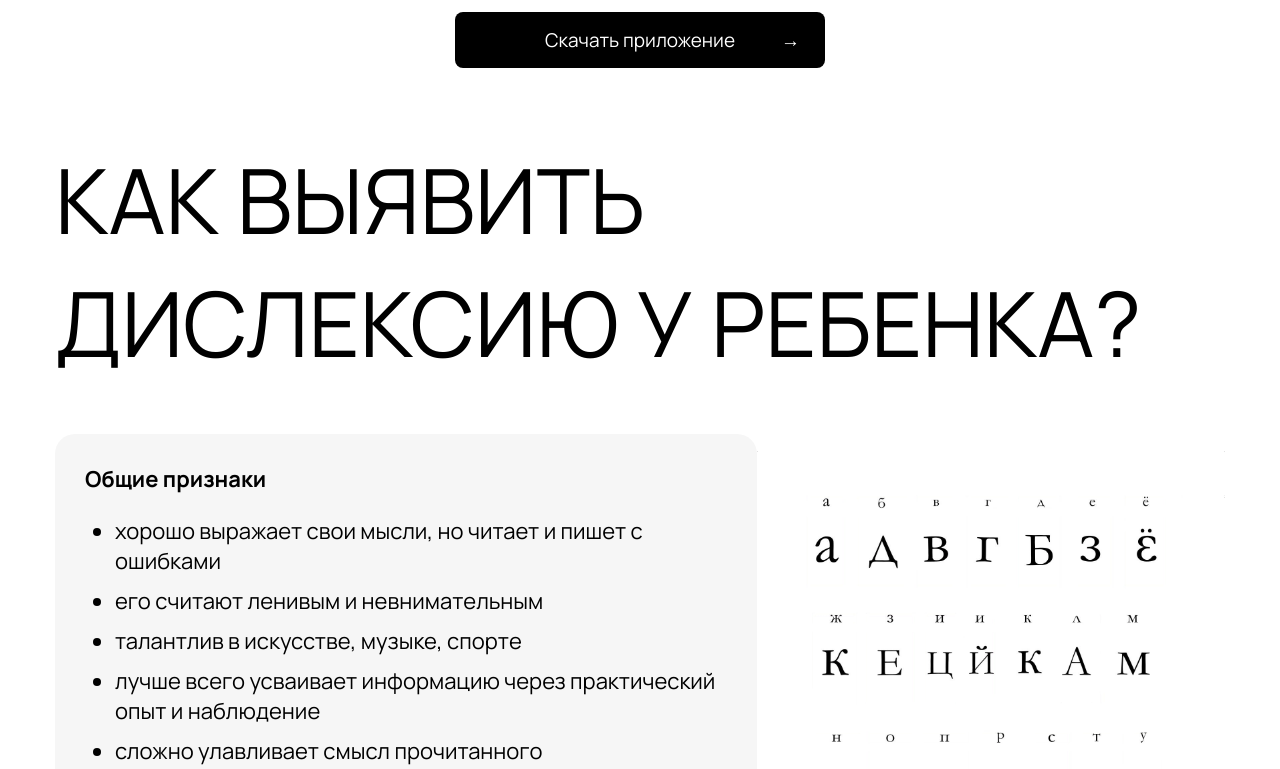
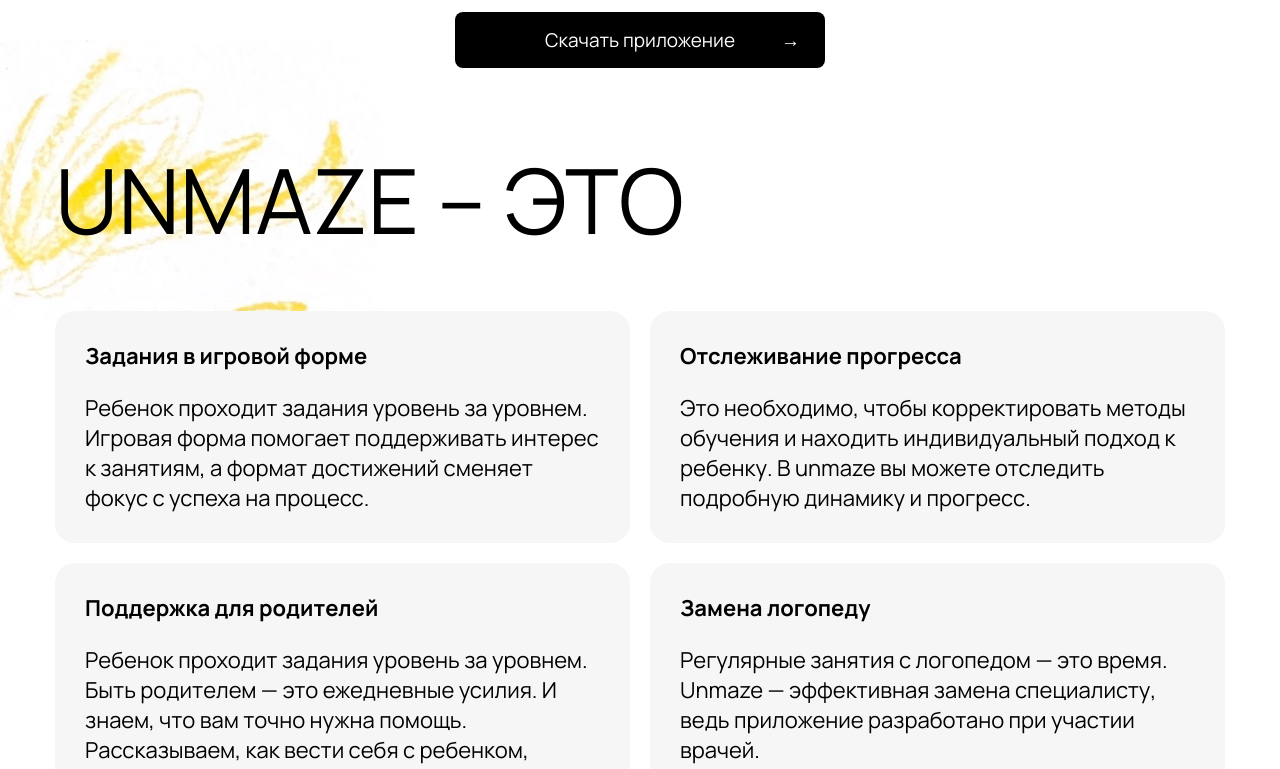
Before and after one commit to Peshkes/unmaze-website, a React (Create React App) app: page / in a window 1280 px wide. Shown: the part 1440-2209 px from the top of the page. Built offline with nearby package versions, Linux system fonts and the light colour scheme.

Commit message:
Added description

```diff
--- a/src/components/blocks/description/Description.tsx
+++ b/src/components/blocks/description/Description.tsx
@@ -1,10 +1,42 @@
 import React from 'react';
 import style from './description.module.css'
 
+type descriptionData = {
+    title: string
+    text: string
+}
+const data: Array<descriptionData> = [
+    {
+        title: 'Задания в игровой форме',
+        text: 'Ребенок проходит задания уровень за уровнем. Игровая форма помогает поддерживать интерес к занятиям, а формат достижений сменяет фокус с успеха на процесс.'
+    },
+    {
+        title: 'Отслеживание прогресса',
+        text: 'Это необходимо, чтобы корректировать методы обучения и находить индивидуальный подход к ребенку. В unmaze вы можете отследить подробную динамику и прогресс.'
+    },
+    {
+        title: 'Поддержка для родителей',
+        text: 'Ребенок проходит задания уровень за уровнем. Быть родителем — это ежедневные усилия. И знаем, что вам точно нужна помощь. Рассказываем, как вести себя с ребенком, поддерживать себя и сохранять ресурс, даже когда тяжело.'
+    },
+    {
+        title: 'Замена логопеду',
+        text: 'Регулярные занятия с логопедом — это время. Unmaze — эффективная замена специалисту, ведь приложение разработано при участии врачей.'
+    }
+];
+
 const Description = () => {
     return (
-        <div>
-
+        <div className={`${style.block} wrapper`}>
+            <img className={style.mess} src={require('../../../assets/mess2.webp')}/>
+            <h2>unmaze – это</h2>
+            <div className={style.grid}>
+                {data.map((item, index) => (
+                    <div className={style.subBlock}>
+                        <h3>{item.title}</h3>
+                        <p>{item.text}</p>
+                    </div>
+                ))}
+            </div>
         </div>
     );
 };
--- a/src/components/blocks/description/description.module.css
+++ b/src/components/blocks/description/description.module.css
@@ -0,0 +1,74 @@
+.block{
+    position: relative;
+}
+
+.grid{
+    display: grid;
+    grid-template-columns: repeat(1, 1fr);
+    gap: 10px;
+    text-transform: none;
+}
+
+.subBlock{
+    padding: 20px;
+    box-sizing: border-box;
+    background-color: #F6F6F6;
+    border-radius: 20px;
+    transition: background-color 0.3s ease, color 0.3s ease;
+}
+
+.subBlock:hover{
+    background-color: black;
+    color: white;
+}
+
+.subBlock h3{
+    margin-top: 0;
+}
+
+.subBlock p{
+    margin-bottom: 0;
+}
+
+.mess {
+    position: absolute;
+    left: 0;
+    top: 0;
+    width: 40%;
+    object-fit: contain;
+    transform: translateY(-35%);
+    z-index: -10;
+}
+
+@media screen and (min-width: 768px) {
+    .grid{
+        grid-template-columns: repeat(2, 1fr);
+        gap: 20px;
+    }
+
+    .subBlock{
+        padding: 30px;
+    }
+
+}
+
+@media screen and (min-width: 100px) {
+    .mess{
+        width: 30%;
+        max-width: 600px;
+    }
+
+}
+
+@media screen and (min-width: 1800px) {
+    .grid{
+        grid-template-columns: repeat(4, 1fr);
+        gap: 30px;
+    }
+
+    .subBlock{
+        padding: 40px;
+    }
+
+
+}
```
